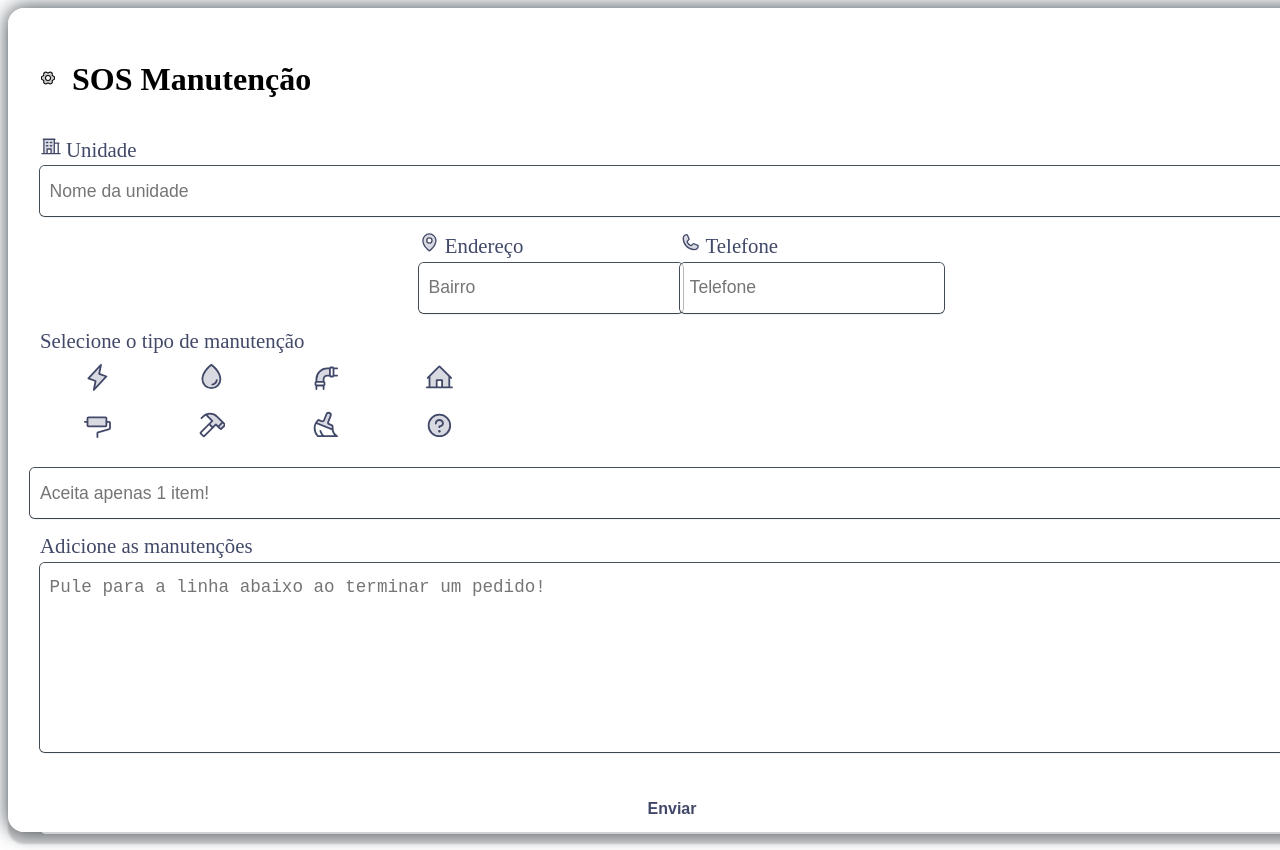
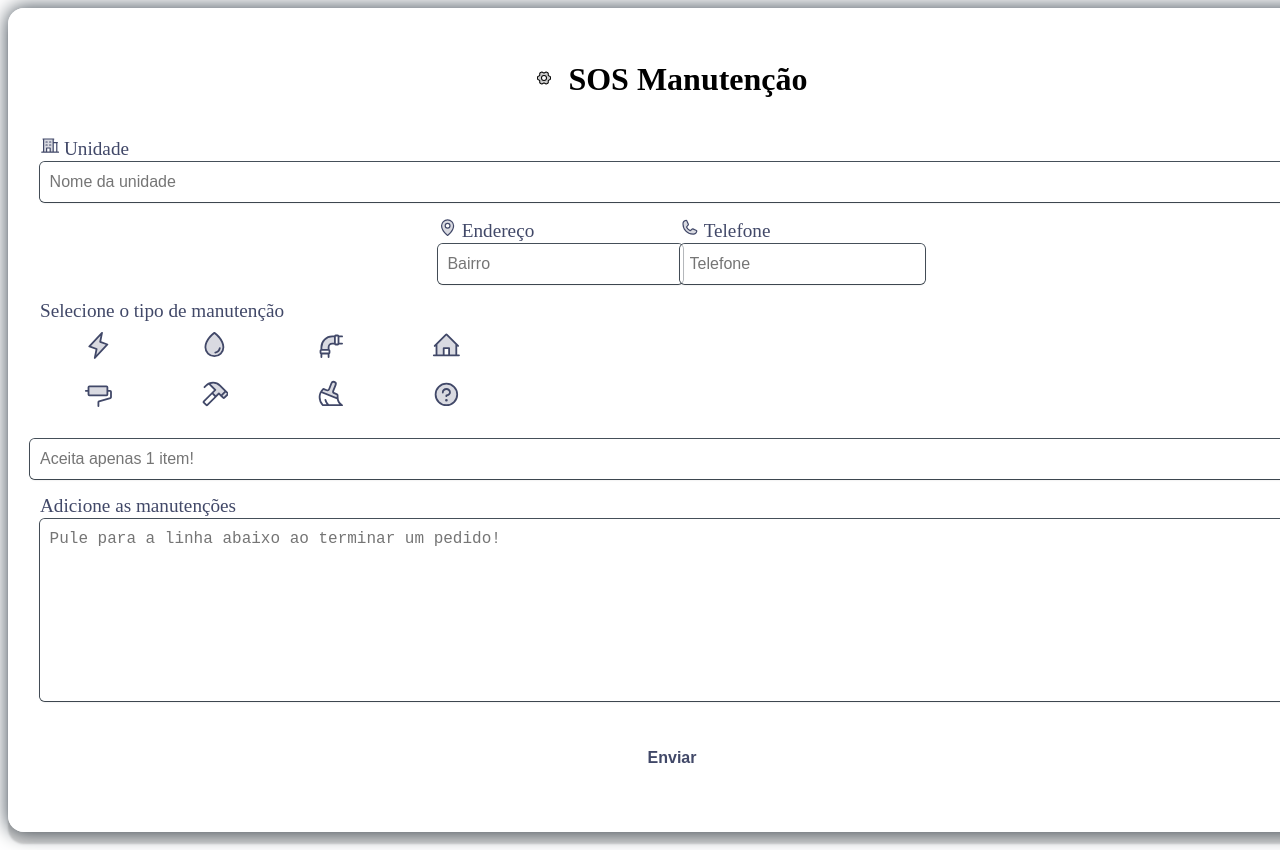
Before and after one commit to Diego-Cesare/sos_manutencao, a React (Vite) app: page / in a window 1280 px wide. Shown: the top 850 px of the page. Built offline with nearby package versions, Linux system fonts and the light colour scheme; the HTML template or start-up script is replaced by a standard one.

Commit message:
Corrigido os erros de layout

```diff
--- a/src/styles/itens.sass
+++ b/src/styles/itens.sass
@@ -22,19 +22,20 @@ form
 .titulo
     display: flex
     align-items: center
+    justify-content: center
     gap: 1rem
     margin-bottom: 1rem
 
 label
     color: variables.$fg-main
-    font-size: 1.3rem
+    font-size: 1.2rem
     @media screen and (max-width: 430px)
-        font-size: 1.2rem
+        font-size: 1rem
 
 .unidade, .end,.tel,.tipo, .pedidos
     display: flex
     width: 100%
-    gap: 0.3rem
+    gap: 0.1rem
     flex-direction: column
 
 .info
@@ -65,20 +66,19 @@ nav svg
 .menu nav .item
     background-color: variables.$bg-alt
     border-radius: 0.2rem
-    margin: 1px
+    margin: 2px
 
 textarea
     min-height: 10rem
     resize: vertical
 
 input, textarea
-    font-size: 0.6rem
     border: none
     background-color: variables.$bg-alt
     color: variables.$fg-main
-    font-size: 1.1rem
+    font-size: 1rem
     box-shadow: rgba(0, 0, 0, 0.16) 0px 1px 2px, rgb(70, 80, 90) 0px 0px 0px 1px
-    padding: 0.9rem 0.6rem
+    padding: 0.7rem 0.6rem
     border-radius: 0.3rem
     width: 100%
     margin-bottom: 1rem
```
